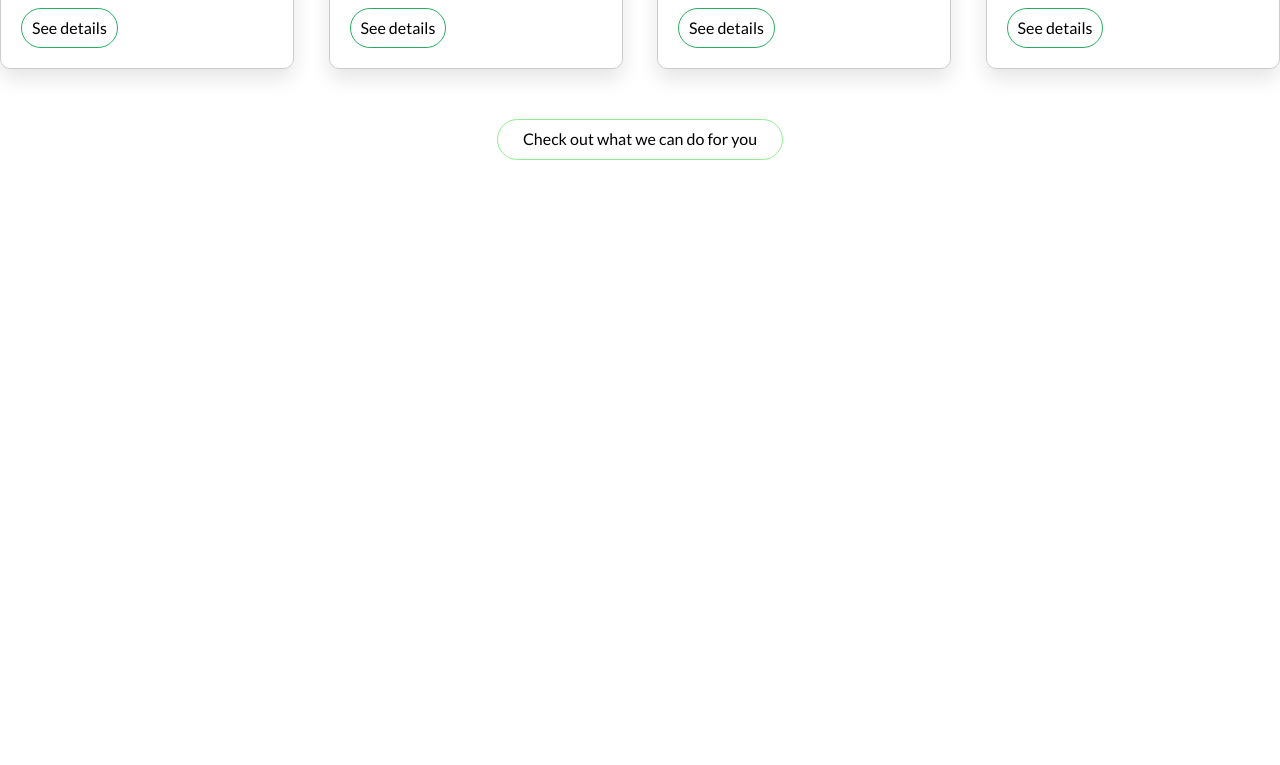
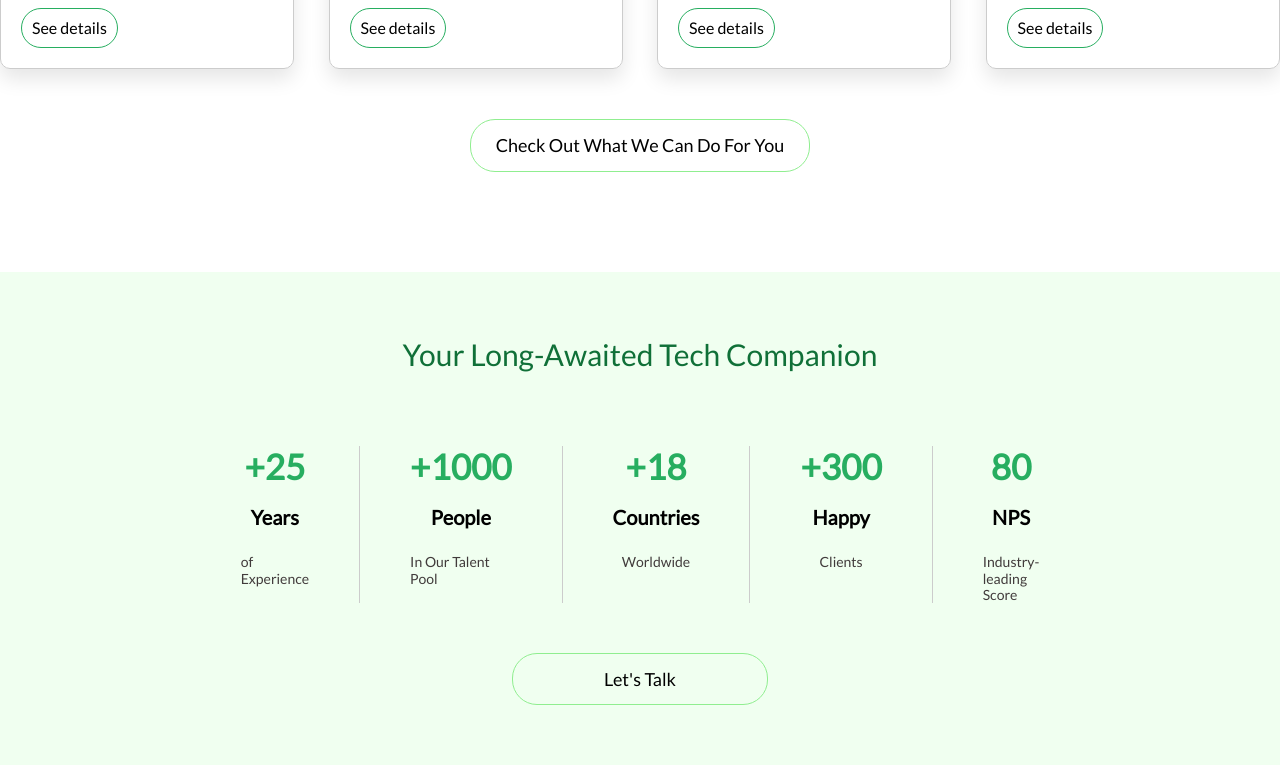
Before and after one commit to Anjel-code/Nearsure, a plain HTML site: page index.html in a window 1280 px wide. Shown: the part 1440-2205 px from the top of the page. Before the commit the page ends 1700 px from the top, so only its background shows below. Drawn offline with Linux system fonts and the light colour scheme; a web font is replaced by a local one.

Commit message:
features/section-stats

```diff
--- a/index.html
+++ b/index.html
@@ -144,7 +144,41 @@
             </div>
         </div>
 
-        <button class="section__services_button">Check out what we can do for you</button>
+        <button class="section__services_button">Check Out What We Can Do For You</button>
+    </section>
+
+    <section class="section section__stats">
+        <h2 class="section__stats_title">Your Long-Awaited Tech Companion</h2>
+        <div class="section__stats_cards">
+             <div class="section__stats_card">
+                <span class="section__stats_card-number">+25</span>
+                <span class="section__stats_card-unit"><b>Years</b></span>
+                <span class="section__stats_card-label">of Experience</span>
+             </div>
+             <div class="section__stats_card">
+                <span class="section__stats_card-number">+1000</span>
+                <span class="section__stats_card-unit"><b>People</b></span>
+                <span class="section__stats_card-label">In Our Talent Pool</span>
+             </div>
+             <div class="section__stats_card">
+                <span class="section__stats_card-number">+18</span>
+                <span class="section__stats_card-unit"><b>Countries</b></span>
+                <span class="section__stats_card-label">Worldwide</span>
+             </div>
+             <div class="section__stats_card">
+                <span class="section__stats_card-number">+300</span>
+                <span class="section__stats_card-unit"><b>Happy</b></span>
+                <span class="section__stats_card-label">Clients</span>
+             </div>
+             <div class="section__stats_card">
+                <span class="section__stats_card-number">80</span>
+                <span class="section__stats_card-unit"><b>NPS</b></span>
+                <span class="section__stats_card-label">Industry-leading Score  </span>
+             </div>
+        </div>
+
+        <button class="section__stats_button">Let's Talk</button>
+
     </section>
 
     <script src="js/index.js"></script>
--- a/styles/styles.css
+++ b/styles/styles.css
@@ -126,9 +126,10 @@ body {
 .navbar__link_option {
     width: 200px;
     padding: 15px;
-    border-bottom: 1px solid #050505;
+    border-bottom: 1px solid #1d1b1b;
     box-sizing: border-box;
     transition: background-color 0.4s ease-in-out;
+    cursor: pointer;
 }
 
 .navbar__link_option:first-child {
@@ -136,7 +137,7 @@ body {
 }
 
 .navbar__link_option:hover {
-    background-color: #050505;
+    background-color: #1d1b1b;
 }
 
 .navbar__link_option>a {
@@ -411,11 +412,12 @@ body {
 }
 
 .section__services_button {
+    font-size: 18px;
     margin: 50px 0 0;
     box-sizing: border-box;
     background-color: transparent;
     border: 1px solid lightgreen;
-    padding: 10px 25px 10px 25px;
+    padding: 15px 25px 15px 25px;
     border-radius: 25px;
     cursor: pointer;
     transition: background-color 0.3s ease-in-out, color .3s ease-in-out;
@@ -425,3 +427,78 @@ body {
     background-color: #27AE60;
     color: #fff;
 }
+
+/* Stats */
+
+.section__stats {
+    display: flex;
+    flex-direction: column;
+    align-items: center;
+    width: 100%;
+    margin: 0 auto;
+    background-color: #f0fff0;
+    color: black;
+    padding: 40px 0 60px;
+}
+
+.section__stats_title {
+    font-style: normal;
+    font-size: 30px;
+    font-weight: lighter;
+    color: #107038;
+}
+
+.section__stats_cards {
+    width: 60%;
+    display: flex;
+    justify-content: center;
+    margin-top: 50px;
+}
+
+.section__stats_card {
+    display: flex;
+    flex-direction: column;
+    align-items: center;
+    padding: 0 50px 0 50px;
+}
+
+.section__stats_card:not(:last-child) {
+    border-right: 1px solid #ccc;
+}
+
+.section__stats_card-number {
+    font-size: 35px;
+    font-weight: 900;
+    color: #27AE60;
+}
+
+.section__stats_card-unit {
+    font-size: 20px;
+    font-style: bold;
+    margin-top: 20px;
+}
+
+.section__stats_card-label {
+    font-size: 14px;
+    font-style: lighter;
+    margin-top: 25px;
+    color: #413b3b;
+}
+
+.section__stats_button {
+    width: 20%;
+    font-size: 18px;
+    margin: 50px 0 0;
+    box-sizing: border-box;
+    background-color: transparent;
+    border: 1px solid lightgreen;
+    padding: 15px 25px 15px 25px;
+    border-radius: 25px;
+    cursor: pointer;
+    transition: background-color 0.3s ease-in-out, color .3s ease-in-out;
+}
+
+.section__stats_button:hover {
+    background-color: #27AE60;
+    color: #fff;
+}
```
